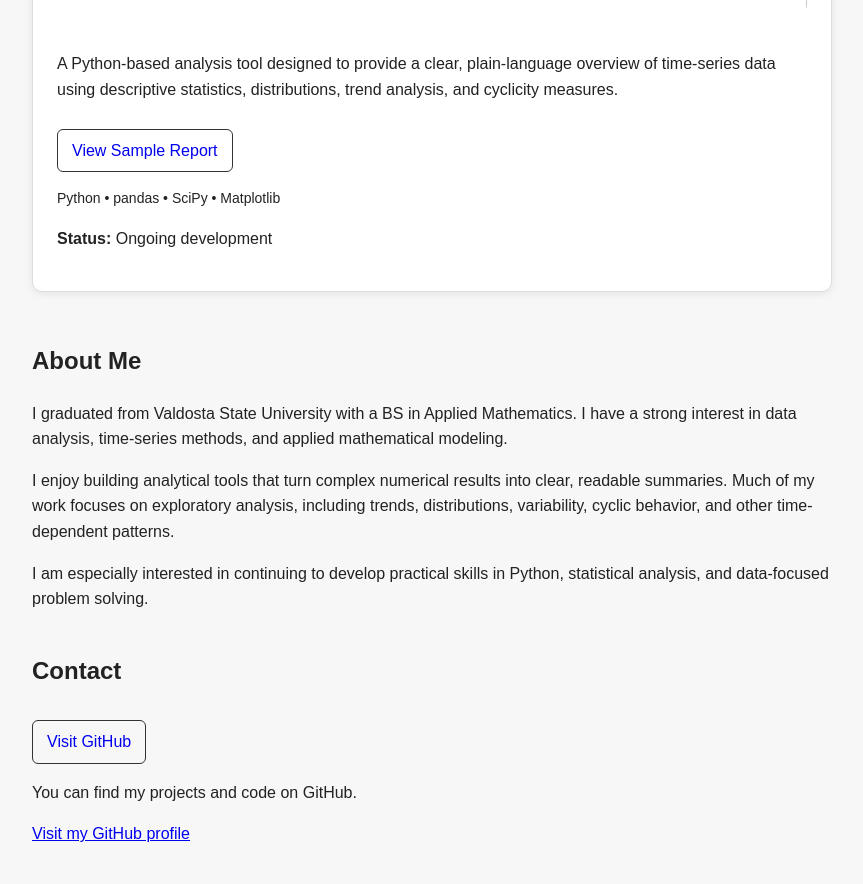
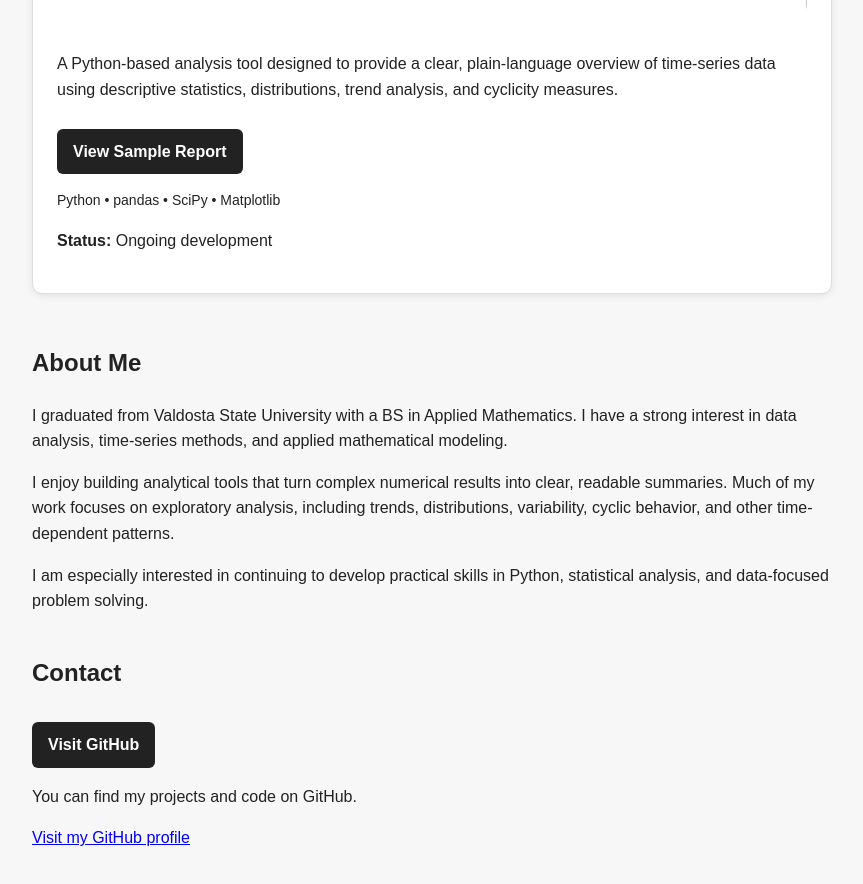
Before and after one commit to smithtimothy294-cyber/Data-Analysis.github.io, a plain HTML site: page index.html in a window 1280 px wide. Shown: the part 1400-2284 px from the top of the page, without its empty margins (208-1071 px from the left). Drawn offline with Linux system fonts and the light colour scheme.

Commit message:
Update style.css

```diff
--- a/style.css
+++ b/style.css
@@ -58,10 +58,16 @@ nav a:hover {
 .project-link {
     display: inline-block;
     margin-top: 10px;
-    padding: 8px 14px;
-    border: 1px solid #333;
+    padding: 10px 16px;
+    background-color: #222;
+    color: white;
+    text-decoration: none;
     border-radius: 6px;
-    text-decoration: none;
+    font-weight: 600;
+}
+
+.project-link:hover {
+    background-color: #444;
 }
 
 .project-image {
```
